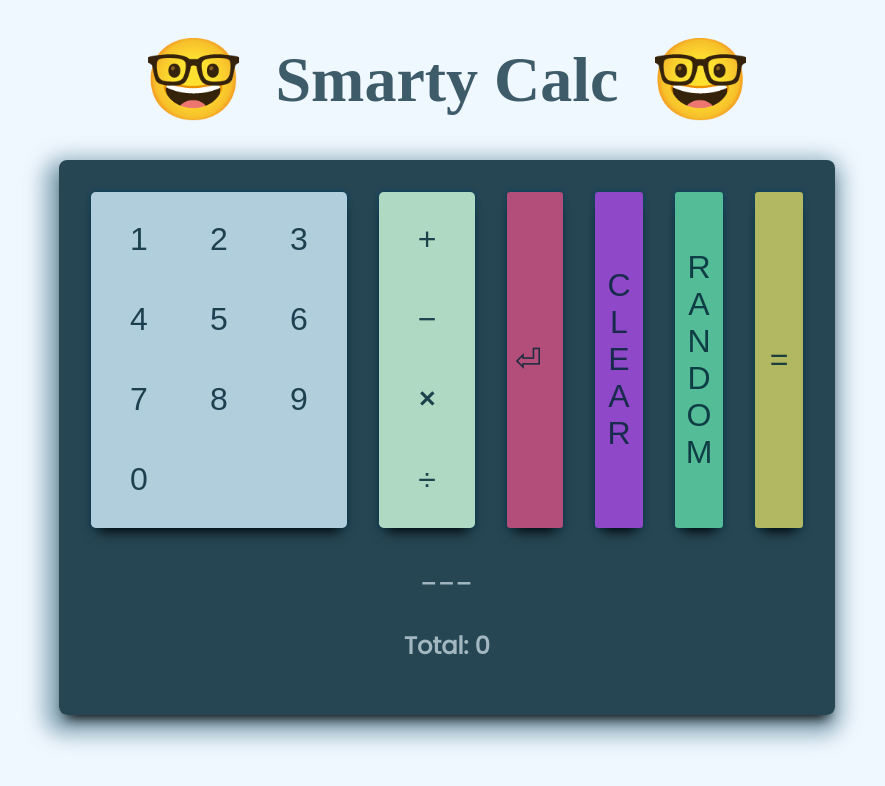
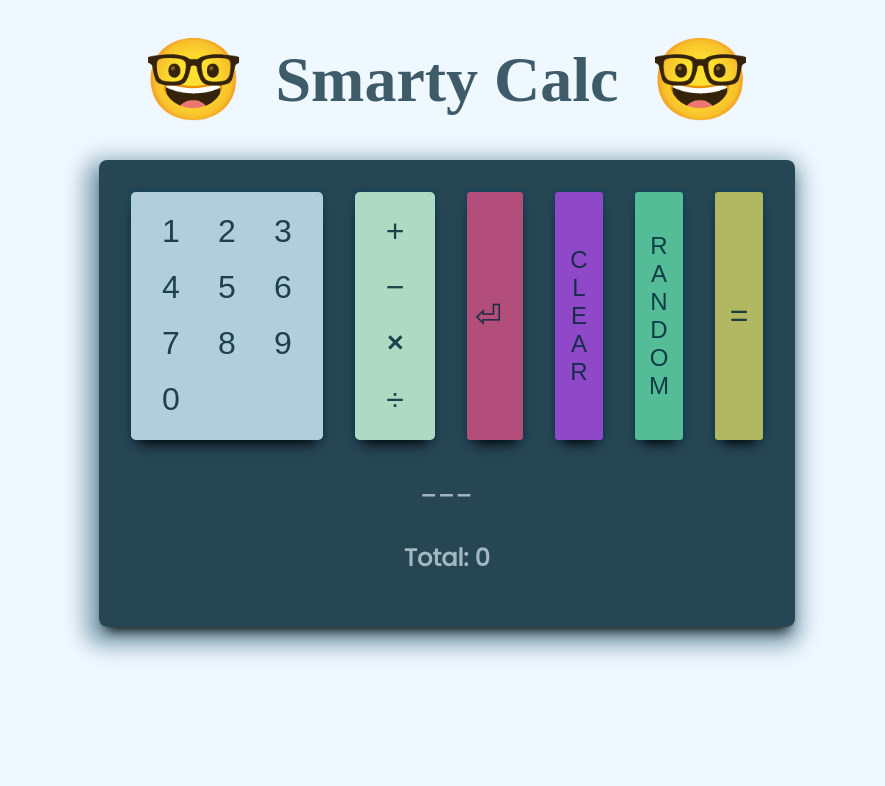
Before and after one commit to NadyaCodes/smarty-calc, a React (Create React App) app: page / in a window 1280 px wide. Shown: the top 786 px of the page, without its empty margins (193-1078 px from the left). Built offline with nearby package versions, Linux system fonts and the light colour scheme; a web font is replaced by a local one.

Commit message:
resize number pad gaps

```diff
--- a/src/App.css
+++ b/src/App.css
@@ -54,9 +54,9 @@ html {
   border-radius: .3rem;
   background-color: rgba(200, 231, 244, 0.851);
   max-width: 50%;
-  padding: 1.5rem;
+  padding: 1rem;
   display: grid;
-  gap: 2rem;
+  gap: .5rem;
   grid-template-columns: repeat(3, 1fr);
 }
 
@@ -66,9 +66,9 @@ html {
   box-shadow: 0px 10px 13px -7px #000000, 0px 0px 4px 1px rgba(5,66,92,0.67);
   border-radius: .3rem;
   display: grid;
-  gap: 2rem;
+  gap: .5rem;
   margin-left: 2rem;
-  padding: 1.5rem;
+  padding: 1rem;
 }
 
 button {
@@ -101,7 +101,7 @@ button:active {
   margin-left: 2rem;
   margin-right: 0;
   border-radius: .2rem;
-  height: 21rem;
+  height: 15.5rem;
   -webkit-box-shadow: 0px 10px 13px -7px #000000, 0px 0px 4px 1px rgba(5,66,92,0.67);
   box-shadow: 0px 10px 13px -7px #000000, 0px 0px 4px 1px rgba(5,66,92,0.67);
 }
@@ -119,10 +119,12 @@ button:active {
 
 .clear {
   background-color: rgba(195, 74, 255, 0.67);
+  font-size: x-large;
 }
 
 .random {
   background-color: rgba(108, 247, 182, 0.67);
+  font-size: x-large;
 }
 
 .equals {
```
